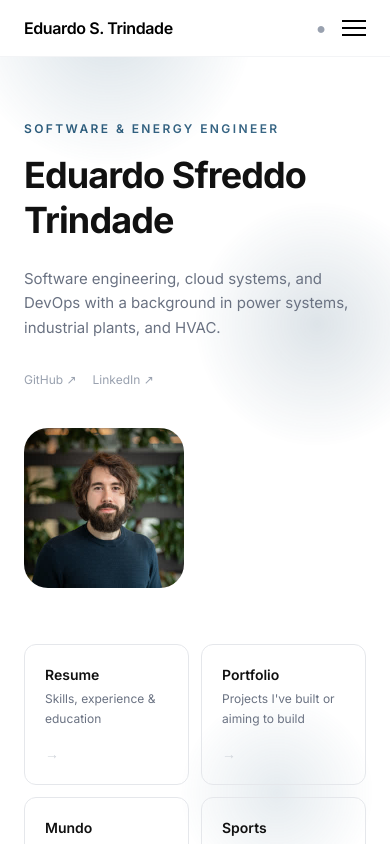
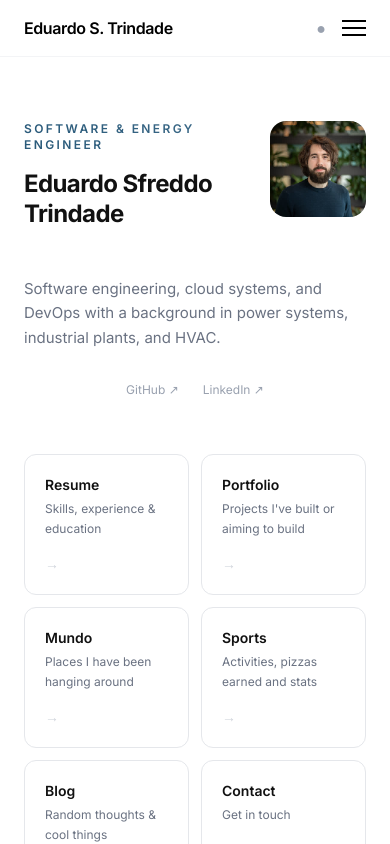
Before and after one commit to dudustri/blog, a Next.js app: page / in a window 390 px wide. Shown: the top 844 px of the page. Built offline with nearby package versions, Linux system fonts and the light colour scheme.

Commit message:
refactor: remove text label interaction, improve mobile device views and remove background effect

```diff
--- a/app/blog/page.tsx
+++ b/app/blog/page.tsx
@@ -3,7 +3,7 @@ import { posts } from "@/app/data/blog";
 
 export default function BlogPage() {
   return (
-    <div className="w-full max-w-6xl mx-auto px-6 py-10">
+    <div className="w-full max-w-6xl mx-auto px-6 py-10 select-none">
       <h1 className="text-3xl font-bold tracking-tight mb-10">Blog</h1>
       <div className="divide-y divide-gray-100">
         {posts.filter((post) => !post.draft).map((post) => (
--- a/app/components/Footer.tsx
+++ b/app/components/Footer.tsx
@@ -7,7 +7,7 @@ export default function Footer() {
   const isMundo = pathname.startsWith('/mundo');
 
   return (
-    <footer className={`border-t ${
+    <footer className={`border-t select-none ${
       isMundo
         ? 'fixed bottom-0 left-0 right-0 z-50 border-white/10 bg-transparent backdrop-blur-sm'
         : 'border-gray-100 mt-12'
--- a/app/components/Header.tsx
+++ b/app/components/Header.tsx
@@ -43,7 +43,7 @@ export default function Header() {
   const isMundo = pathname.startsWith('/mundo');
 
   return (
-    <header className={`sticky top-0 z-50 border-b transition-colors ${
+    <header className={`sticky top-0 z-50 border-b transition-colors select-none ${
       isMundo ? 'border-white/10 bg-transparent backdrop-blur-sm' : 'border-gray-100 bg-white'
     }`}>
       <div className="max-w-6xl mx-auto px-6 h-14 flex items-center justify-between">
@@ -80,7 +80,7 @@ export default function Header() {
             aria-label="Toggle dark mode"
             aria-hidden={isMundo}
             className={`ml-1 transition-colors ${isMundo ? 'invisible' : 'text-gray-400 hover:text-black'}`}
-            style={{ fontSize: 16, lineHeight: 1, padding: "2px 0" }}
+            style={{ fontSize: 16, lineHeight: 1, padding: "2px 0", transform: "translateY(-1px)" }}
           >
             {dark ? "○" : "●"}
           </button>
--- a/app/contact/page.tsx
+++ b/app/contact/page.tsx
@@ -122,7 +122,7 @@ export default function ContactPage() {
     <>
       <Script src="https://challenges.cloudflare.com/turnstile/v0/api.js" />
 
-      <div className="max-w-2xl mx-auto px-6 py-10">
+      <div className="max-w-2xl mx-auto px-6 py-10 select-none">
         {/* Header */}
         <div className="mb-12">
           <h1 className="text-3xl font-bold tracking-tight mb-2">Get in touch</h1>
@@ -149,7 +149,7 @@ export default function ContactPage() {
               </button>
             </div>
           ) : (
-            <form onSubmit={handleSubmit} className="space-y-6">
+            <form onSubmit={handleSubmit} className="space-y-6 select-text">
               <div>
                 <input
                   className={inputClass}
@@ -239,7 +239,7 @@ export default function ContactPage() {
               )}
             </div>
           ) : (
-            <div className="space-y-5" style={{ animation: "slideUp 0.4s ease" }}>
+            <div className="space-y-5 select-text" style={{ animation: "slideUp 0.4s ease" }}>
               <div className="flex gap-3 text-sm">
                 <span className="text-gray-400 w-16 flex-shrink-0">Email</span>
                 <a href={`mailto:${contactInfo.email}`} className="hover:underline">
--- a/app/mundo/page.tsx
+++ b/app/mundo/page.tsx
@@ -453,7 +453,7 @@ export default function MundoPage() {
 
       {/* Legend — hidden during game */}
       {!inGame && (
-        <div className="absolute bottom-6 sm:bottom-20 left-4 sm:left-6 z-10 flex flex-col gap-1.5">
+        <div className="absolute bottom-28 sm:bottom-20 left-4 sm:left-6 z-10 flex flex-col gap-1.5">
           {([
             { color: COLOR_VISITED,    label: 'Visited',  key: 'visited'  as const },
             { color: COLOR_WANT_TO_GO, label: 'Planning', key: 'planning' as const },
@@ -475,7 +475,7 @@ export default function MundoPage() {
       )}
 
       {/* Bottom right — country label / list / game UI */}
-      <div className="absolute bottom-6 sm:bottom-20 right-4 sm:right-6 z-10 flex flex-col items-end gap-2 max-w-[60vw]">
+      <div className="absolute bottom-28 sm:bottom-20 right-4 sm:right-6 z-10 flex flex-col items-end gap-2 max-w-[60vw]">
 
         {inGame && (
           <div className="flex flex-col items-end gap-2">
--- a/app/page.tsx
+++ b/app/page.tsx
@@ -10,6 +10,14 @@ const cards = [
   { href: "/sports", label: "Sports", desc: "Activities, pizzas earned and stats" },
   { href: "/blog", label: "Blog", desc: "Random thoughts & cool things" },
   { href: "/contact", label: "Contact", desc: "Get in touch" },
+];
+
+const bio =
+  "Software engineering, cloud systems, and DevOps with a background in power systems, industrial plants, and HVAC.";
+
+const socials = [
+  { href: "https://github.com/dudustri", label: "GitHub ↗" },
+  { href: "https://linkedin.com/in/eduardo-sfreddo-trindade", label: "LinkedIn ↗" },
 ];
 
 export default function Home() {
@@ -27,53 +35,13 @@ export default function Home() {
   const cardHoverBg = dark ? "#252525" : "#f9fafb";
   const cardHoverBorder = dark ? "#555" : "#9ca3af";
   const cardHoverShadow = dark ? "0 2px 12px rgba(0,0,0,0.3)" : "0 2px 12px rgba(0,0,0,0.07)";
-  const arrowHoverColor = "#3e6b89";
 
   return (
     <div className="max-w-6xl mx-auto px-6 relative">
-      {/* Animated background blobs */}
-      <div className="fixed inset-0 -z-10 overflow-hidden pointer-events-none">
-        <div
-          style={{
-            position: "absolute",
-            top: "-80px",
-            left: "-60px",
-            width: "280px",
-            height: "280px",
-            borderRadius: "50%",
-            background: "radial-gradient(circle, rgba(62,107,137,0.2) 0%, transparent 70%)",
-            animation: "blobFloat1 16s ease-in-out infinite",
-          }}
-        />
-        <div
-          style={{
-            position: "absolute",
-            top: "180px",
-            right: "-80px",
-            width: "240px",
-            height: "240px",
-            borderRadius: "50%",
-            background: "radial-gradient(circle, rgba(30,74,106,0.15) 0%, transparent 70%)",
-            animation: "blobFloat2 20s ease-in-out infinite",
-          }}
-        />
-        <div
-          style={{
-            position: "absolute",
-            bottom: "-20px",
-            left: "40%",
-            width: "200px",
-            height: "200px",
-            borderRadius: "50%",
-            background: "radial-gradient(circle, rgba(62,107,137,0.13) 0%, transparent 70%)",
-            animation: "blobFloat3 24s ease-in-out infinite",
-          }}
-        />
-      </div>
-
       {/* Hero */}
-      <section className="pt-16 pb-14 flex flex-col md:flex-row md:items-start gap-10">
-        <div className="flex-1">
+      <section className="pt-16 pb-14 select-none">
+        <div className="flex flex-row items-start gap-5 md:gap-10">
+        <div className="flex-1 min-w-0">
           <p
             className="text-xs font-semibold uppercase tracking-[0.2em] mb-4"
             style={{
@@ -85,30 +53,25 @@ export default function Home() {
           >
             Software &amp; Energy Engineer
           </p>
-          <h1 className="text-4xl md:text-5xl font-bold tracking-tight leading-tight mb-6 md:whitespace-nowrap">
+          <h1 className="text-2xl sm:text-4xl md:text-5xl font-bold tracking-tight leading-tight mb-6 md:whitespace-nowrap">
             Eduardo Sfreddo Trindade
           </h1>
-          <p className="text-gray-500 leading-relaxed max-w-sm text-[15px]">
-            Software engineering, cloud systems, and DevOps with a background in power systems,
-            industrial plants, and HVAC.
+          {/* Desktop: bio + links live in the text column beside the photo */}
+          <p className="hidden md:block text-gray-500 leading-relaxed max-w-sm text-[15px]">
+            {bio}
           </p>
-          <div className="flex gap-4 mt-8">
+          <div className="hidden md:flex gap-4 mt-8">
+            {socials.map((s) => (
               <a
-              href="https://github.com/dudustri"
+                key={s.href}
+                href={s.href}
                 target="_blank"
                 rel="noopener noreferrer"
                 className="text-xs text-gray-400 hover:text-black transition-colors"
               >
-              GitHub ↗
+                {s.label}
               </a>
-            <a
-              href="https://linkedin.com/in/eduardo-sfreddo-trindade"
-              target="_blank"
-              rel="noopener noreferrer"
-              className="text-xs text-gray-400 hover:text-black transition-colors"
-            >
-              LinkedIn ↗
-            </a>
+            ))}
           </div>
         </div>
 
@@ -118,13 +81,13 @@ export default function Home() {
           <img
             src={`${process.env.NEXT_PUBLIC_BASE_PATH ?? ""}/images/avatar.jpg`}
             alt="Eduardo Sfreddo Trindade"
-            className="w-40 h-40 md:w-52 md:h-52 rounded-3xl object-cover select-none cursor-pointer"
+            className="w-24 h-24 sm:w-40 sm:h-40 md:w-52 md:h-52 rounded-2xl sm:rounded-3xl object-cover select-none cursor-pointer"
             onClick={() => setPhotoToast(v => !v)}
           />
 
           {/* Photo toast — top-right of the photo */}
           {photoToast && (
-            <div className="absolute z-50 bg-black text-white text-xs px-4 py-3 rounded-xl shadow-lg leading-relaxed top-full left-0 mt-3 w-[min(20rem,80vw)] md:top-1/2 md:left-full md:mt-0 md:ml-3 md:-translate-y-1/2 md:w-56">
+            <div className="absolute z-50 bg-black text-white text-xs px-4 py-3 rounded-xl shadow-lg leading-relaxed top-full right-0 mt-3 w-[min(20rem,80vw)] md:top-1/2 md:right-auto md:left-full md:mt-0 md:ml-3 md:-translate-y-1/2 md:w-56">
               Nej, this is not AI generated (:
               <br />
               <br />
@@ -142,6 +105,25 @@ export default function Home() {
               </a>
             </div>
           )}
+        </div>
+        </div>
+
+        {/* Mobile: bio spans full width, links centered on screen */}
+        <p className="md:hidden text-gray-500 leading-relaxed text-[15px] mt-6">
+          {bio}
+        </p>
+        <div className="md:hidden flex justify-center gap-6 mt-8">
+          {socials.map((s) => (
+            <a
+              key={s.href}
+              href={s.href}
+              target="_blank"
+              rel="noopener noreferrer"
+              className="text-xs text-gray-400 hover:text-black transition-colors"
+            >
+              {s.label}
+            </a>
+          ))}
         </div>
       </section>
 
@@ -166,18 +148,9 @@ export default function Home() {
                 el.style.boxShadow = "";
               }}
             >
-              <p className="font-semibold text-sm mb-1">{card.label}</p>
+              <p className="font-semibold text-sm mb-1 transition-colors duration-200 group-hover:text-[#3e6b89]">{card.label}</p>
               <p className="text-gray-500 text-xs leading-relaxed">{card.desc}</p>
-              <p
-                className="text-sm mt-4 transition-colors duration-200"
-                style={{ color: "#d1d5db" }}
-                onMouseEnter={(e) =>
-                  ((e.currentTarget as HTMLElement).style.color = arrowHoverColor)
-                }
-                onMouseLeave={(e) =>
-                  ((e.currentTarget as HTMLElement).style.color = "#d1d5db")
-                }
-              >
+              <p className="text-sm mt-4 text-gray-300 transition-all duration-200 group-hover:text-[#3e6b89] group-hover:translate-x-1">
                 →
               </p>
             </Link>
--- a/app/portfolio/page.tsx
+++ b/app/portfolio/page.tsx
@@ -16,7 +16,7 @@ function projectGradient(slug: string) {
 
 export default function PortfolioPage() {
   return (
-    <div className="max-w-6xl mx-auto px-6 py-10">
+    <div className="max-w-6xl mx-auto px-6 py-10 select-none">
       <h1 className="text-3xl font-bold tracking-tight mb-10">Portfolio</h1>
       <div className="grid grid-cols-1 sm:grid-cols-2 lg:grid-cols-3 gap-5">
         {projects.map((project) => (
--- a/app/sports/page.tsx
+++ b/app/sports/page.tsx
@@ -39,7 +39,7 @@ export default function SportsPage() {
   const stats = statsFor(list);
 
   return (
-    <div className="max-w-6xl mx-auto px-6 py-10">
+    <div className="max-w-6xl mx-auto px-6 py-10 select-none">
       {/* Hero */}
       <header className="mb-10">
         <p
```
Also changed, not shown: app/globals.css (+0 -18 lines). Lines whose indentation alone changed are shown as unchanged.
